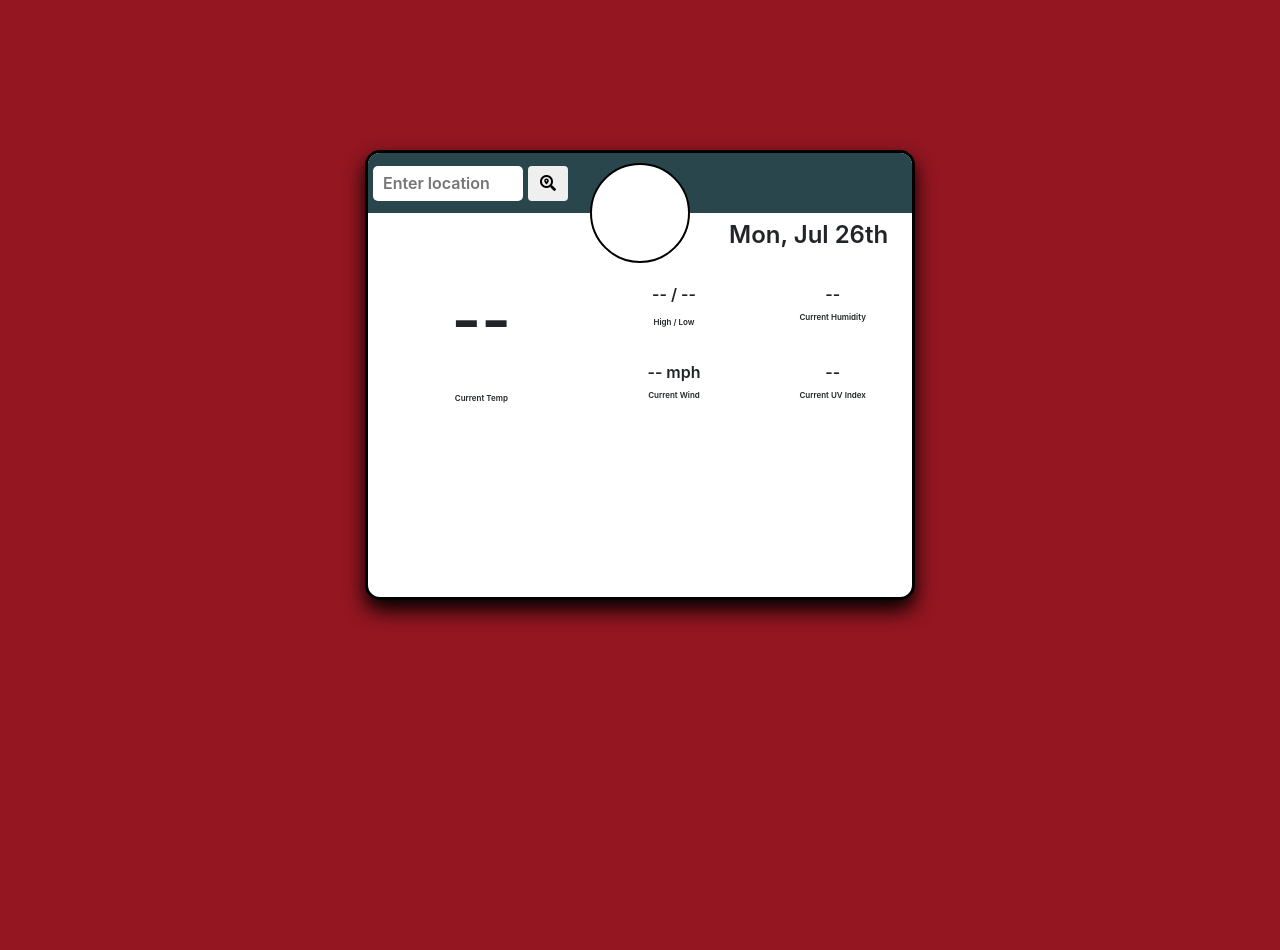
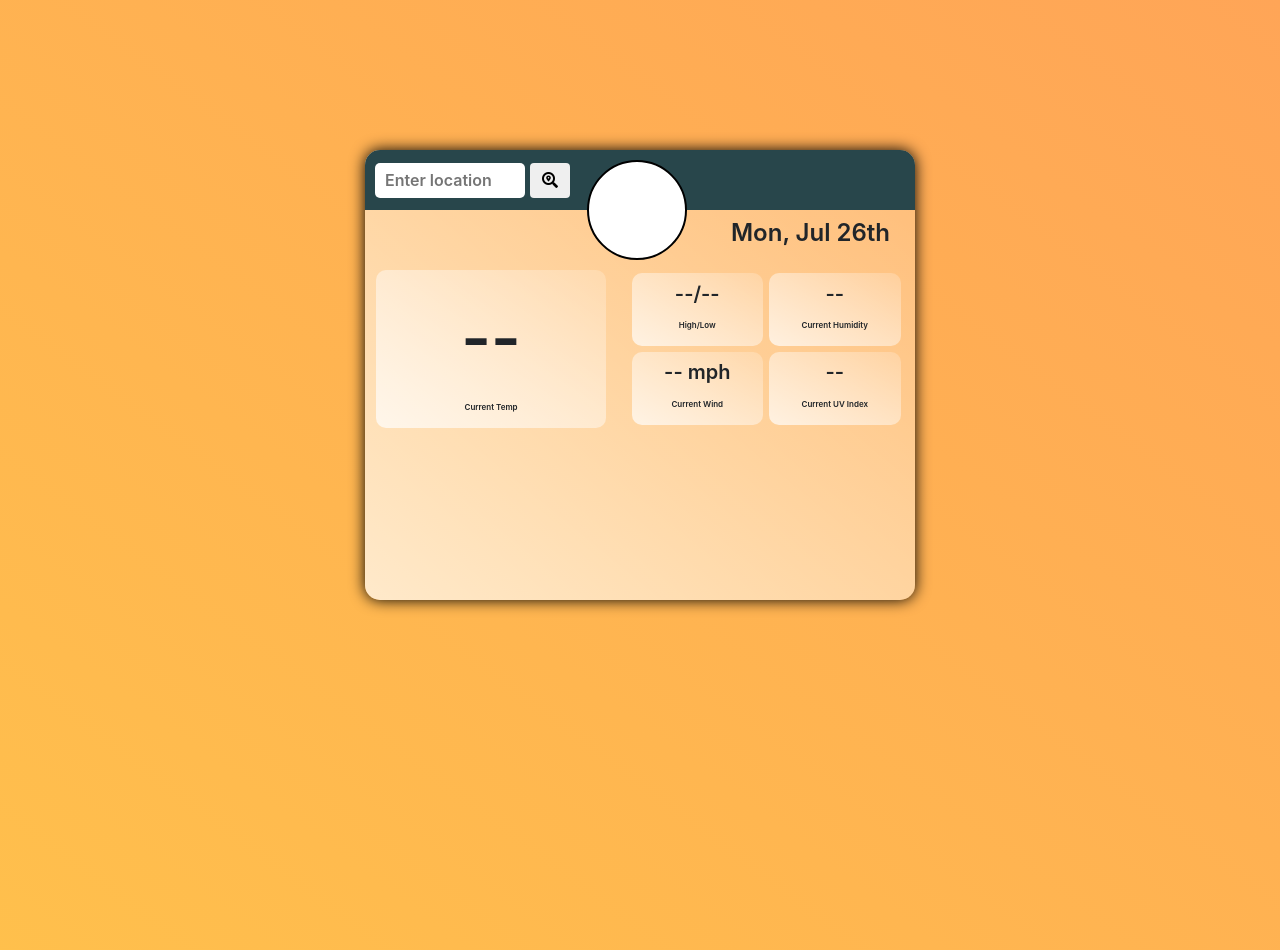
Before and after one commit to clerick44/weather_dashboard, a plain HTML site: page index.html in a window 1280 px wide. Before the commit the page ends 800 px from the top, so only its background shows below. Drawn offline with nearby package versions, Linux system fonts and the light colour scheme.

Commit message:
finished styling and HTML.

```diff
--- a/assets/style.css
+++ b/assets/style.css
@@ -9,22 +9,36 @@
 }
 
 body {
-  background-color: var(--bodyBackgroundColor);
+  min-height: 100vh;
+
+  /* background-color: var(--bodyBackgroundColor); */
+  /* background: orange; */
+  background: linear-gradient(
+    to left bottom,
+    rgba(255, 165, 87, 1),
+    rgba(255, 165, 0, 0.7)
+  );
+  /* background-repeat: no-repeat; */
 }
 
 #card {
-  border: 3px solid black;
+  /* border: 3px solid black; */
   width: 550px;
   height: 450px;
   margin: 150px auto 0 auto;
-  background-color: white;
+  background: white;
+  background: linear-gradient(
+    to right top,
+    rgba(255, 255, 255, 0.7),
+    rgba(255, 255, 255, 0.2)
+  );
   border-radius: 15px;
   overflow: hidden;
-  box-shadow: 0px 10px 20px black;
+  box-shadow: 0 0 15px BLACK;
 }
 
 #searchArea {
-  padding: 5px;
+  padding: 5px 10px 5px 10px;
   width: 100%;
   display: flex;
   justify-content: flex-start;
@@ -55,7 +69,7 @@ body {
   display: flex;
   flex-wrap: wrap;
   justify-content: space-evenly;
-  margin-left: 125px;
+  margin-left: 115px;
 
   align-items: center;
 }
@@ -65,7 +79,6 @@ body {
   padding: 0 5px 2px 5px;
   height: 40%;
   font-size: 12px;
-  /* margin: 2px 1px; */
 }
 
 .historyButton:hover {
@@ -115,14 +128,46 @@ img {
   height: 35%;
 }
 
+#currentTempContainer {
+  border-radius: 10px;
+  background: white;
+  background: linear-gradient(
+    to right top,
+    rgba(255, 255, 255, 0.7),
+    rgba(255, 255, 255, 0.2)
+  );
+}
+
 #currentTemp {
   font-size: 64px;
+  padding-top: 20px;
+}
+
+#currentUvIndex {
+  /* width: fit-content; */
+  border-radius: 5px;
 }
 
 .box {
-  font-size: 16px;
+  font-size: 20px;
   padding: 5px;
+  margin: 3px;
   border-radius: 10px;
+  background: white;
+  background: linear-gradient(
+    to right top,
+    rgba(255, 255, 255, 0.7),
+    rgba(255, 255, 255, 0.2)
+  );
+  display: flex;
+  flex-direction: column;
+  justify-content: center;
+}
+
+.flexContainer {
+  display: flex;
+  align-items: center;
+  justify-content: center;
 }
 
 .currentLabel {
@@ -149,9 +194,6 @@ img {
   padding: 0;
 }
 
-/* .icon {
-  padding: 0;
-} */
 .forecastHighLowEl {
   font-size: 10px;
   padding: 0;
--- a/index.html
+++ b/index.html
@@ -62,7 +62,7 @@
 
       <div id="currentConditionsContainer" class="container">
 
-        <div id="currentConditions" class="row h-100">
+        <div id="currentConditions" class="row h-100 justify-content-around">
 
           <div id="currentTempContainer" class="col-5 h-100">
             <div class="row h-100">
@@ -71,26 +71,26 @@
             </div>
           </div>
 
-          <div id="CurrentStatsContainer" class="col-7 h-100">
+          <div id="CurrentStatsContainer" class="col-6 h-100">
             <div class="row h-50">
               <div id="highLowContainer" class="col text-center box">
-                <div id="currentHighLow" class="col text-center box"><span id="high">--</span> / <span id="low">--</span></div>
-                <div id="highLowLabels" class="col text-center box currentLabel"><span id="highLabel" class="hiLow">High</span> / <span id="lowLabel" class="hiLow">Low</span></div>
+                <div id="currentHighLow" class="col text-center align-middle flexContainer "><span id="high">--</span> / <span id="low">--</span></div>
+                <div id="highLowLabels" class="col text-center align-middle currentLabel flexContainer"><span id="highLabel" class="hiLow">High</span> / <span id="lowLabel" class="hiLow">Low</span></div>
               </div>
               <div id="currentHumidityContainer" class="col text-center box">
-                <div id="currentHumidity" class="col text-center box">--</div>
-                <div id="currenthumidityLabel" class="col text-center currentLabel">Current Humidity</div>
+                <div id="currentHumidity" class="col text-center flexContainer ">--</div>
+                <div id="currenthumidityLabel" class="col text-center flexContainer currentLabel">Current Humidity</div>
               </div>
             </div>
 
             <div class="row h-50">
               <div class="col text-center box">
-               <div id="currentWind" class="col text-center box">-- mph</div>
-                <div id="currentWindLabel" class="col text-center currentLabel">Current Wind</div>
+               <div id="currentWind" class="col text-center flexContainer">-- mph</div>
+                <div id="currentWindLabel" class="col text-center currentLabel flexContainer">Current Wind</div>
               </div>
               <div class="col text-center box">
-                <div id="currentUvIndex" class="col text-center box">--</div>
-                <div id="currentUvLabel" class="col text-center currentLabel">Current UV Index</div>
+                <div id="currentUvIndex" class="col text-center flexContainer">--</div>
+                <div id="currentUvLabel" class="col text-center currentLabel flexContainer">Current UV Index</div>
               </div>
             </div>
           </div>
```
